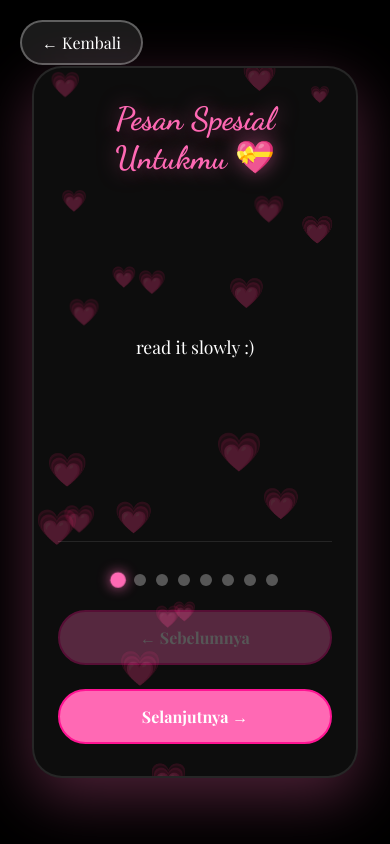
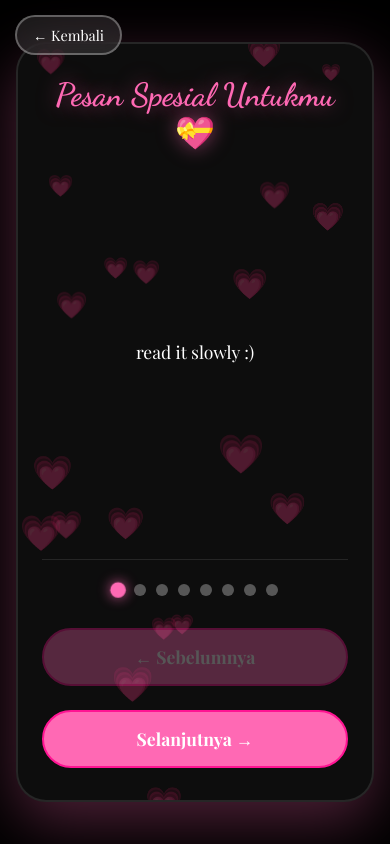
Before and after one commit to Ilupii17/web-ulang-tahun, a Vue app: page / in a window 390 px wide. Both pictures are taken after a click on the button "Lihat Pesan Spesial 💌". Built offline with nearby package versions, Linux system fonts and the light colour scheme.

Commit message:
last mau tidue

```diff
--- a/src/components/MessagePage.vue
+++ b/src/components/MessagePage.vue
@@ -18,7 +18,6 @@
         </transition>
       </div>
 
-      <!-- Navigation -->
       <div class="navigation">
         <button
           @click="prevSlide"
@@ -100,7 +99,7 @@ const messages = ref([
   [
     'kamu adalah keindahan semesta dalam bentuk lainnn ❤️❤️',
     'Semoga hari ini dan hari-hari selanjutnya penuh dengan senyuman',
-    'loved u',
+    'loved you',
     'dari aku yang pernah singgah di hidup mu :)'
   ]
 ])
@@ -147,15 +146,16 @@ const getHeartStyle = (i) => {
   display: flex;
   justify-content: center;
   align-items: center;
-  padding: 2rem;
+  padding: 1rem;
+  box-sizing: border-box;
 }
 
 .back-button {
   position: fixed;
-  top: 30px;
-  left: 30px;
-  padding: 12px 24px;
-  font-size: 1.1rem;
+  top: 20px;
+  left: 20px;
+  padding: 10px 20px;
+  font-size: 1rem;
   font-family: 'Playfair Display', serif;
   background: rgba(255, 255, 255, 0.1);
   color: white;
@@ -180,7 +180,7 @@ const getHeartStyle = (i) => {
   backdrop-filter: blur(20px);
   border: 2px solid rgba(255, 255, 255, 0.1);
   border-radius: 30px;
-  padding: 3rem;
+  padding: 2rem;
   box-shadow: 0 20px 60px rgba(255, 105, 180, 0.3);
   position: relative;
   overflow: hidden;
@@ -191,10 +191,10 @@ const getHeartStyle = (i) => {
 
 .message-title {
   font-family: 'Dancing Script', cursive;
-  font-size: 3rem;
+  font-size: 2.8rem;
   color: #ff69b4;
   text-align: center;
-  margin-bottom: 2rem;
+  margin-bottom: 1.5rem;
   text-shadow: 0 0 20px rgba(255, 105, 180, 0.5);
 }
 
@@ -204,8 +204,8 @@ const getHeartStyle = (i) => {
   align-items: center;
   justify-content: center;
   color: white;
-  line-height: 2;
-  min-height: 300px;
+  line-height: 1.9;
+  min-height: 250px;
 }
 
 .slide {
@@ -213,11 +213,15 @@ const getHeartStyle = (i) => {
 }
 
 .message-text {
-  font-size: 1.3rem;
+  font-size: 1.2rem;
   margin-bottom: 1.5rem;
   text-align: center;
   animation: fadeInUp 0.8s ease-out forwards;
   opacity: 0;
+}
+
+.message-text:last-child {
+  margin-bottom: 0;
 }
 
 .navigation {
@@ -225,7 +229,7 @@ const getHeartStyle = (i) => {
   justify-content: space-between;
   align-items: center;
   gap: 1rem;
-  margin-top: 2rem;
+  margin-top: auto;
   padding-top: 2rem;
   border-top: 1px solid rgba(255, 255, 255, 0.1);
 }
@@ -241,6 +245,7 @@ const getHeartStyle = (i) => {
   cursor: pointer;
   transition: all 0.3s ease;
   font-weight: 600;
+  white-space: nowrap;
 }
 
 .nav-button:hover:not(.disabled) {
@@ -252,6 +257,8 @@ const getHeartStyle = (i) => {
 .nav-button.disabled {
   opacity: 0.3;
   cursor: not-allowed;
+  transform: none;
+  box-shadow: none;
 }
 
 .dots {
@@ -259,6 +266,7 @@ const getHeartStyle = (i) => {
   gap: 10px;
   justify-content: center;
   flex: 1;
+  flex-wrap: wrap;
 }
 
 .dot {
@@ -301,7 +309,6 @@ const getHeartStyle = (i) => {
   animation: fadeIn 1.5s ease-in;
 }
 
-/* Slide transitions */
 .slide-enter-active, .slide-leave-active {
   transition: all 0.5s ease;
 }
@@ -350,36 +357,43 @@ const getHeartStyle = (i) => {
 @media (max-width: 768px) {
   .message-container {
     padding: 2rem 1.5rem;
-    min-height: 450px;
+    min-height: 90vh;
+    max-height: 95vh;
   }
 
   .message-title {
     font-size: 2rem;
+    margin-bottom: 1rem;
   }
 
   .message-text {
     font-size: 1.1rem;
+    line-height: 1.8;
   }
 
   .back-button {
-    top: 20px;
-    left: 20px;
-    padding: 10px 20px;
-    font-size: 1rem;
+    top: 15px;
+    left: 15px;
+    padding: 8px 16px;
+    font-size: 0.9rem;
   }
 
   .navigation {
     flex-direction: column;
     gap: 1.5rem;
+    padding-top: 1.5rem;
+    margin-top: 1.5rem;
   }
 
   .nav-button {
     width: 100%;
     padding: 15px;
+    font-size: 1.1rem;
   }
 
   .dots {
     order: -1;
+    padding-bottom: 0.5rem;
   }
 }
 </style>
--- a/vite.config.js
+++ b/vite.config.js
@@ -1,5 +1,4 @@
 import { fileURLToPath, URL } from 'node:url'
-
 import { defineConfig } from 'vite'
 import vue from '@vitejs/plugin-vue'
 import vueDevTools from 'vite-plugin-vue-devtools'
@@ -12,7 +11,25 @@ export default defineConfig({
   ],
   resolve: {
     alias: {
-      '@': fileURLToPath(new URL('./src', import.meta.url))
+      '@': fileURLToPath(new URL('./src', import.meta.url)),
+    },
+  },
+  server: {
+    host: '0.0.0.0',               // agar bisa diakses dari luar (termasuk ngrok)
+    port: 5173,
+    cors: true,
+    strictPort: true,
+    allowedHosts: [
+      'localhost',
+      '.ngrok.io',
+      '.ngrok.app',
+      '.ngrok-free.app',
+      '04bc6777833a.ngrok-free.app', // ganti sesuai domain ngrok kamu
+    ],
+    hmr: {
+      host: '04bc6777833a.ngrok-free.app', // sama dengan domain ngrok kamu
+      protocol: 'http',
+      clientPort: 80,                      // gunakan port HTTP
     },
   },
 })
```
Also changed, not shown: src/components/tex.vue (added).
